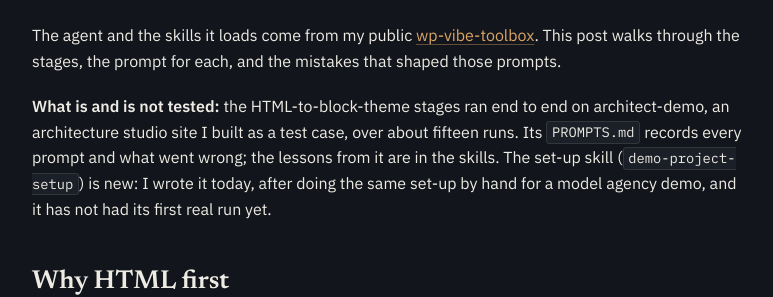
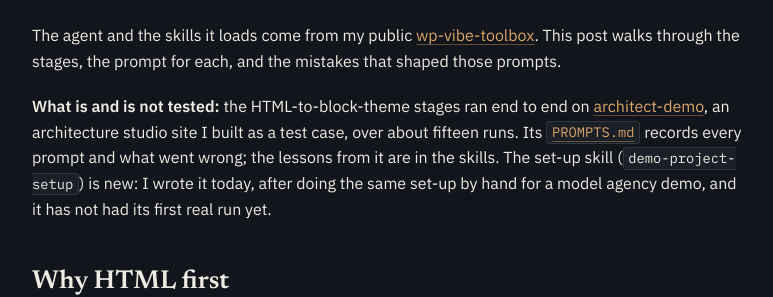
Before and after one commit to wpvillain/wpvillain.github.io, a Jekyll site: the page built from _posts/2026-11-12-mistral-vibe-wp-frontend-builder-brief-to-html-to-block-theme.markdown, in a window 1280 px wide and 900 px high, scrolled down 417 px. Shown: the part 164-461 px from the top of the window, without its empty margins (96-869 px from the left). Built offline with Jekyll 4.4.1, drawn with Linux system fonts in a browser that asks for light colours; some of the changed lines change nothing that is shown; some of the changed text lies outside the part shown.

Commit message:
Link architect-demo repo in Mistral Vibe block theme post

````diff
--- a/_posts/2026-11-12-mistral-vibe-wp-frontend-builder-brief-to-html-to-block-theme.markdown
+++ b/_posts/2026-11-12-mistral-vibe-wp-frontend-builder-brief-to-html-to-block-theme.markdown
@@ -16,7 +16,7 @@ vibe --agent wp-frontend-builder --smart-approve
 
 The agent and the skills it loads come from my public [wp-vibe-toolbox](https://github.com/imagewize/wp-vibe-toolbox). This post walks through the stages, the prompt for each, and the mistakes that shaped those prompts.
 
-**What is and is not tested:** the HTML-to-block-theme stages ran end to end on architect-demo, an architecture studio site I built as a test case, over about fifteen runs. Its `PROMPTS.md` records every prompt and what went wrong; the lessons from it are in the skills. The set-up skill (`demo-project-setup`) is new: I wrote it today, after doing the same set-up by hand for a model agency demo, and it has not had its first real run yet.
+**What is and is not tested:** the HTML-to-block-theme stages ran end to end on [architect-demo](https://github.com/imagewize/architect-demo), an architecture studio site I built as a test case, over about fifteen runs. Its [`PROMPTS.md`](https://github.com/imagewize/architect-demo/blob/main/PROMPTS.md) records every prompt and what went wrong; the lessons from it are in the skills. The set-up skill (`demo-project-setup`) is new: I wrote it today, after doing the same set-up by hand for a model agency demo, and it has not had its first real run yet.
 
 ## Why HTML first
 
@@ -152,7 +152,7 @@ Design layer, in this order: block style variations, then theme.json, then heade
 Checks, one command per call: php -l, phpcs, sentinel with --url, --user and --pass, the block-name check, and screenshots of index.html and the site at 1440px and 390px, compared section by section.
 ```
 
-What each part prevents, from the architect-demo runs:
+What each part prevents, from the [architect-demo runs](https://github.com/imagewize/architect-demo/blob/main/PROMPTS.md):
 
 - **Naming Mode B up front.** The first conversion slid into a hand-built core-block theme with one Aludra block in it.
 - **Copying markup from Aludra's own patterns.** Static blocks fail validation when their wrapper differs from `save()` by one class. A pattern that already passes is the fastest way to pass.
@@ -184,4 +184,4 @@ One point per difference makes the result easy to check against the screenshots.
 - **"All checks pass" is not done.** Ask for the screenshots.
 - **Check the starter and the plugin after each run.** `git status` in both, so a fork that ran a tool in the wrong folder does not leave logs in your starter theme.
 
-The agent, the skills and the prompt templates are public in [wp-vibe-toolbox](https://github.com/imagewize/wp-vibe-toolbox); the prompts for each stage are also in its [agents README](https://github.com/imagewize/wp-vibe-toolbox/blob/main/agents/README.md#running-the-agents). For which Mistral model to use for which of these stages, see [my model routing post]({% post_url 2026-11-06-mistral-vibe-model-routing-block-theme-patterns-elayne %}).
+The agent, the skills and the prompt templates are public in [wp-vibe-toolbox](https://github.com/imagewize/wp-vibe-toolbox); the prompts for each stage are also in its [agents README](https://github.com/imagewize/wp-vibe-toolbox/blob/main/agents/README.md#running-the-agents). The full run log, including the block theme it produced, is in [architect-demo](https://github.com/imagewize/architect-demo). For which Mistral model to use for which of these stages, see [my model routing post]({% post_url 2026-11-06-mistral-vibe-model-routing-block-theme-patterns-elayne %}).
````
